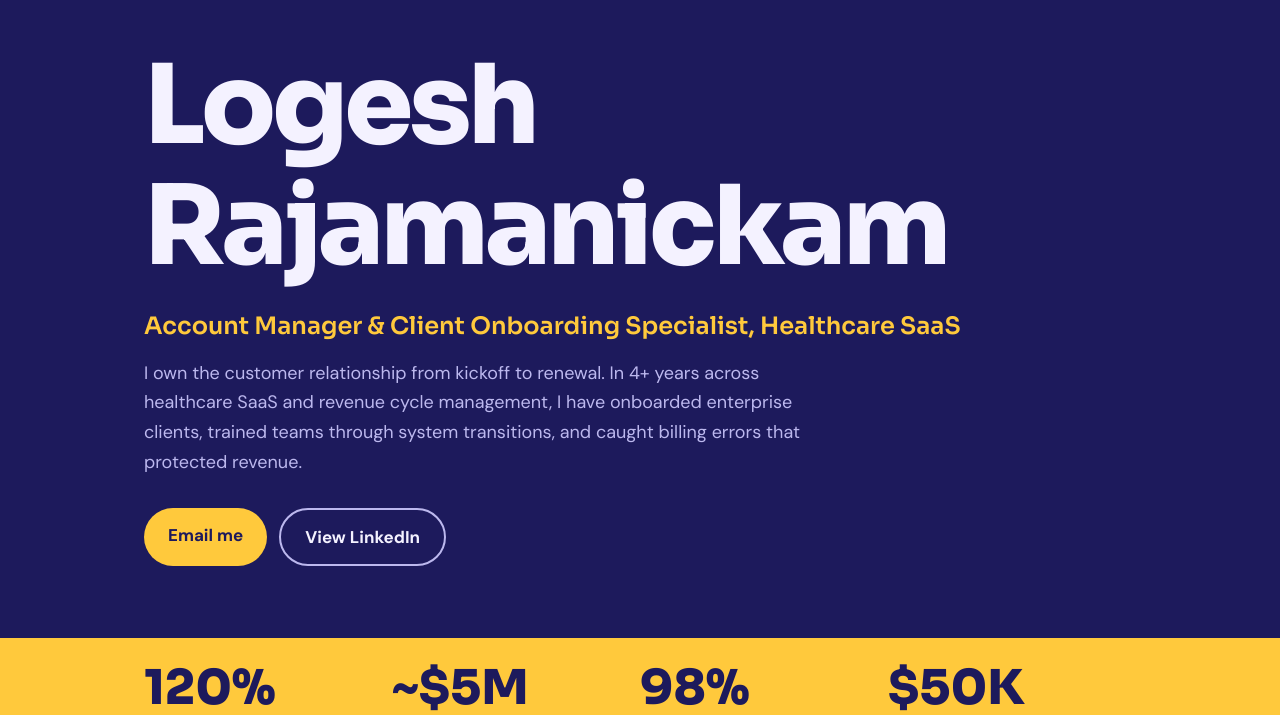
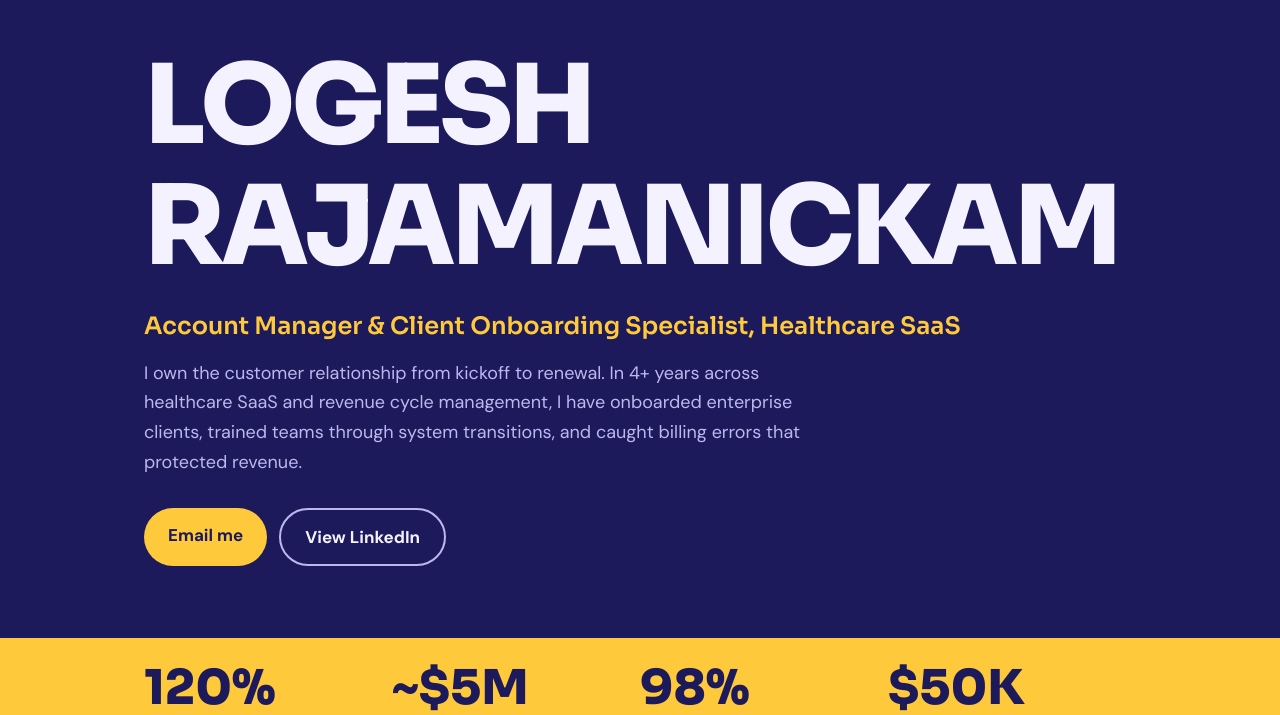
Before and after one commit to logushock/Portfolio, a plain HTML site: page index.html in a window 1280 px wide. Shown: the part 72-787 px from the top of the page. Drawn offline with Linux system fonts and the light colour scheme.

Commit message:
Update name to uppercase in header

```diff
--- a/index.html
+++ b/index.html
@@ -67,7 +67,7 @@ footer{background:var(--hero);color:var(--hero-mute);text-align:center;font-size
 <div class="top"><div class="wrap">
 <nav aria-label="Sections"><span class="brand">LR</span><a href="#results">Results</a><a href="#experience">Experience</a><a href="#skills">Skills</a><a href="#contact">Contact</a></nav>
 <header class="hero">
-<h1>Logesh Rajamanickam</h1>
+<h1>LOGESH RAJAMANICKAM</h1>
 <div class="role">Account Manager &amp; Client Onboarding Specialist, Healthcare SaaS</div>
 <p>I own the customer relationship from kickoff to renewal. In 4+ years across healthcare SaaS and revenue cycle management, I have onboarded enterprise clients, trained teams through system transitions, and caught billing errors that protected revenue.</p>
 <div class="btns"><a class="btn p" href="mailto:logeshlearning83@gmail.com">Email me</a><a class="btn s" href="https://www.linkedin.com/in/logesh-rajamanickam-62b7822a5/" target="_blank" rel="noopener">View LinkedIn</a></div>
```
